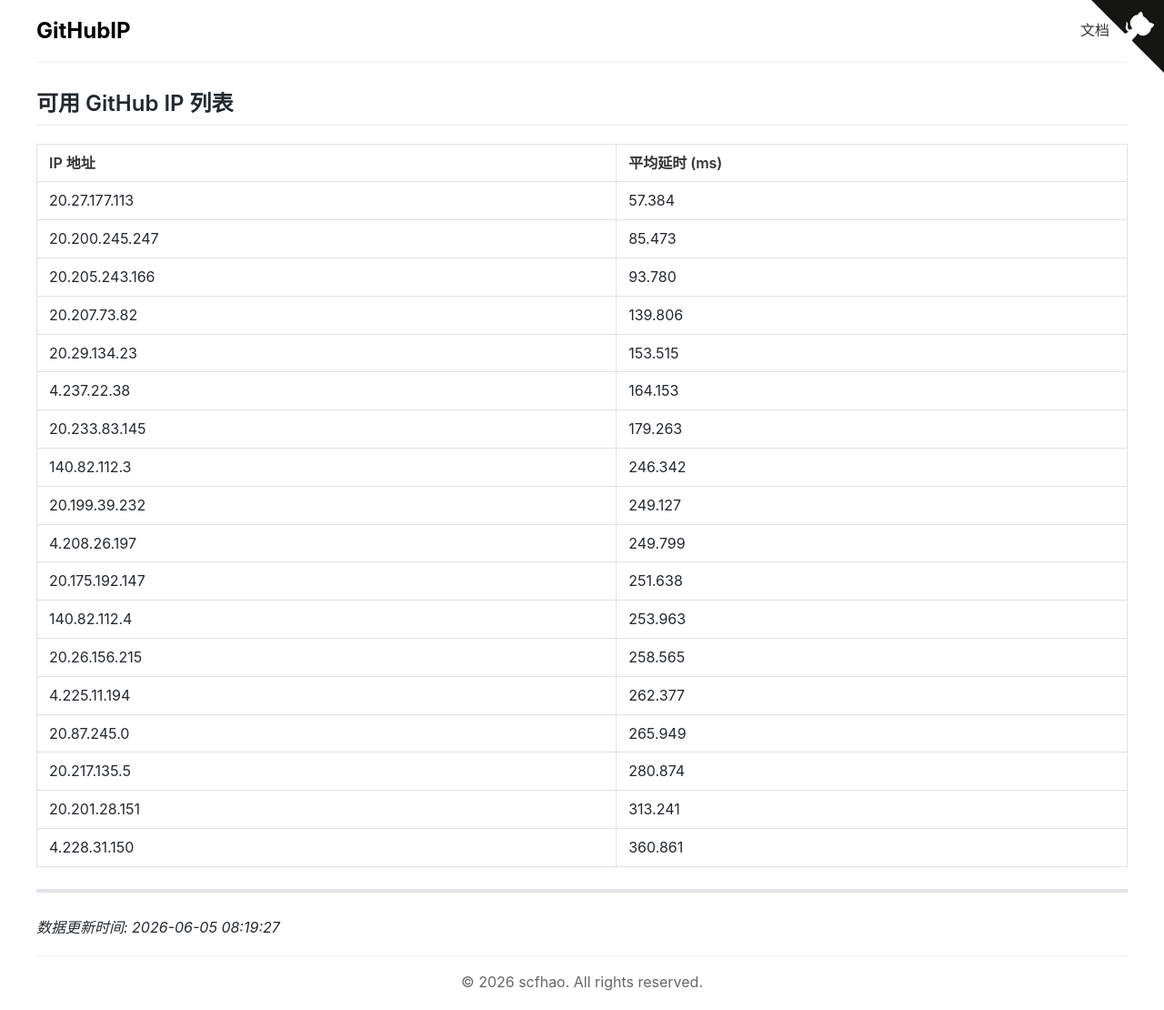
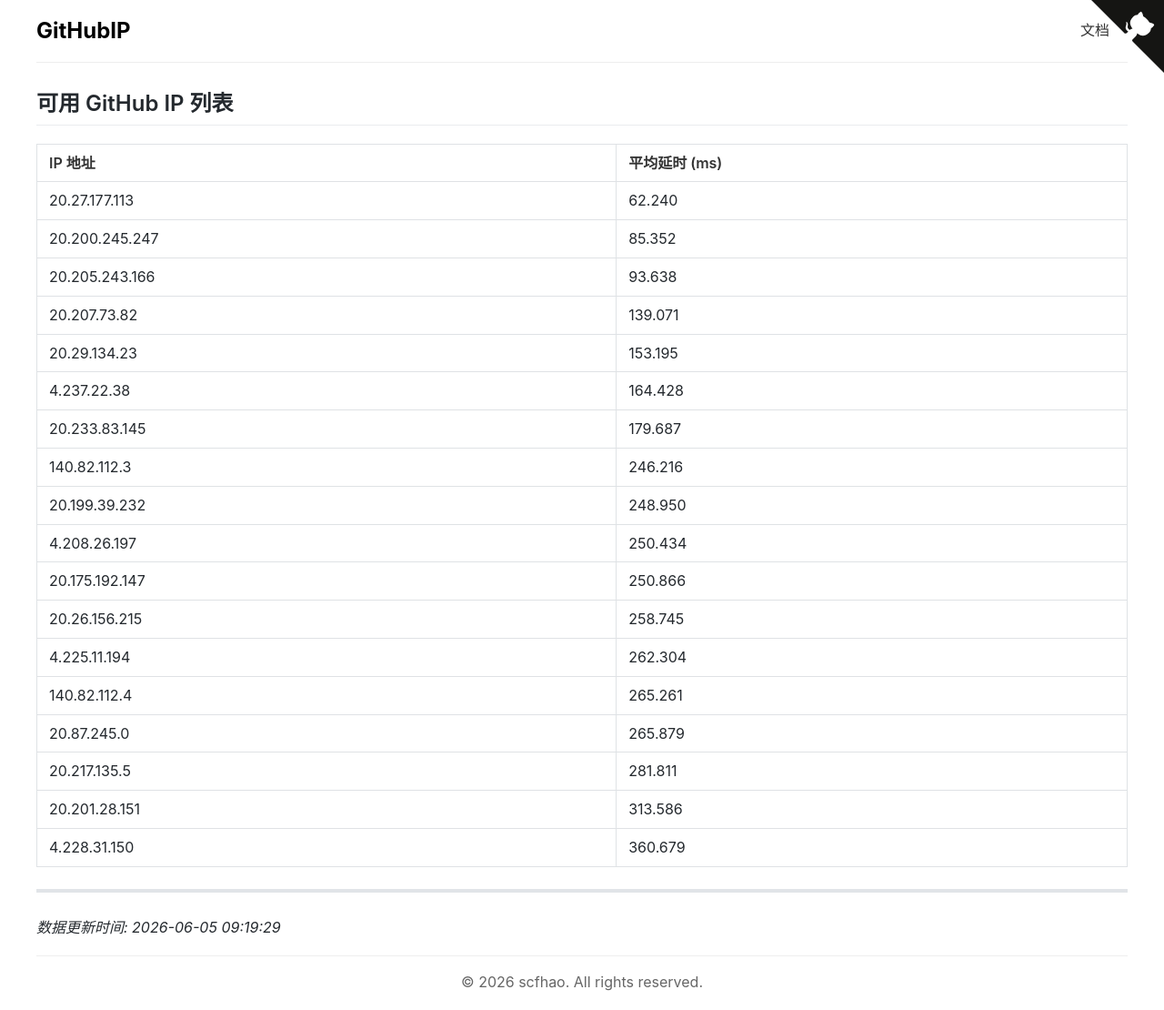
Before and after one commit to scfhao/GitHubIP, a Jekyll site: the page built from index.md, in a window 1280 px wide. Shown: the whole page at 91% size. Built offline with Jekyll 4.4.1, drawn with Linux system fonts in a browser that asks for light colours.

Commit message:
自动脚本执行 - 2026-06-05 09:19:29

```diff
--- a/index.md
+++ b/index.md
@@ -1,32 +1,32 @@
 ---
 layout: home
 title: GitHub IP 列表
-date: 2026-06-05 08:19:27
+date: 2026-06-05 09:19:29
 ---
 
 ## 可用 GitHub IP 列表
 
 | IP 地址 | 平均延时 (ms) |
 |---------|--------------|
-| 20.27.177.113 | 57.384 |
-| 20.200.245.247 | 85.473 |
-| 20.205.243.166 | 93.780 |
-| 20.207.73.82 | 139.806 |
-| 20.29.134.23 | 153.515 |
-| 4.237.22.38 | 164.153 |
-| 20.233.83.145 | 179.263 |
-| 140.82.112.3 | 246.342 |
-| 20.199.39.232 | 249.127 |
-| 4.208.26.197 | 249.799 |
-| 20.175.192.147 | 251.638 |
-| 140.82.112.4 | 253.963 |
-| 20.26.156.215 | 258.565 |
-| 4.225.11.194 | 262.377 |
-| 20.87.245.0 | 265.949 |
-| 20.217.135.5 | 280.874 |
-| 20.201.28.151 | 313.241 |
-| 4.228.31.150 | 360.861 |
+| 20.27.177.113 | 62.240 |
+| 20.200.245.247 | 85.352 |
+| 20.205.243.166 | 93.638 |
+| 20.207.73.82 | 139.071 |
+| 20.29.134.23 | 153.195 |
+| 4.237.22.38 | 164.428 |
+| 20.233.83.145 | 179.687 |
+| 140.82.112.3 | 246.216 |
+| 20.199.39.232 | 248.950 |
+| 4.208.26.197 | 250.434 |
+| 20.175.192.147 | 250.866 |
+| 20.26.156.215 | 258.745 |
+| 4.225.11.194 | 262.304 |
+| 140.82.112.4 | 265.261 |
+| 20.87.245.0 | 265.879 |
+| 20.217.135.5 | 281.811 |
+| 20.201.28.151 | 313.586 |
+| 4.228.31.150 | 360.679 |
 
 ---
 
-*数据更新时间: 2026-06-05 08:19:27*
+*数据更新时间: 2026-06-05 09:19:29*
```
